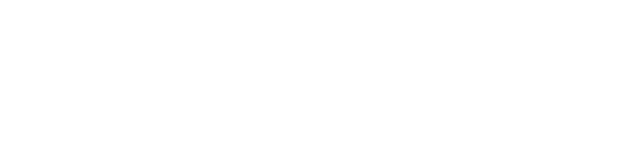
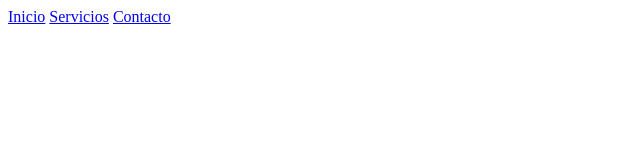
Before and after one commit to Ariadna877/Proyecto_github_EDD, a plain HTML site: page index.html in a window 1280 px wide. Shown: the whole page, without its empty margins (0-640 px from the left). Drawn offline with Linux system fonts and the light colour scheme.

Commit message:
Nuevo titulo y navbar sencilla

```diff
--- a/index.html
+++ b/index.html
@@ -3,9 +3,14 @@
 <head>
     <meta charset="UTF-8">
     <meta name="viewport" content="width=device-width, initial-scale=1.0">
-    <title>Título</title>
+    <title>Tienda Pokemon</title>
 </head>
 <body>
+    <nav>
+        <a href="#Inicio">Inicio</a>
+        <a href="#Servicios">Servicios</a>
+        <a href="#Contacto">Contacto</a>
+    </nav>
 
 </body>
 </html>
```
